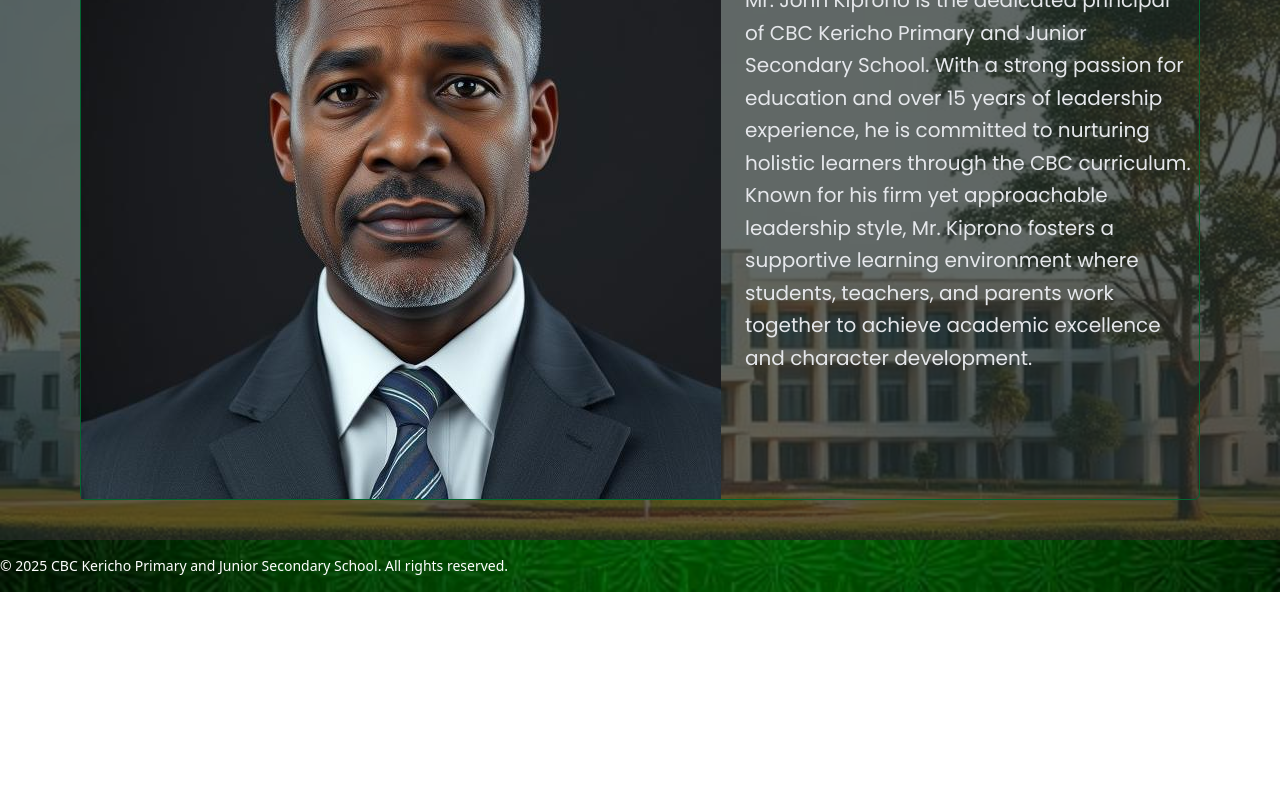
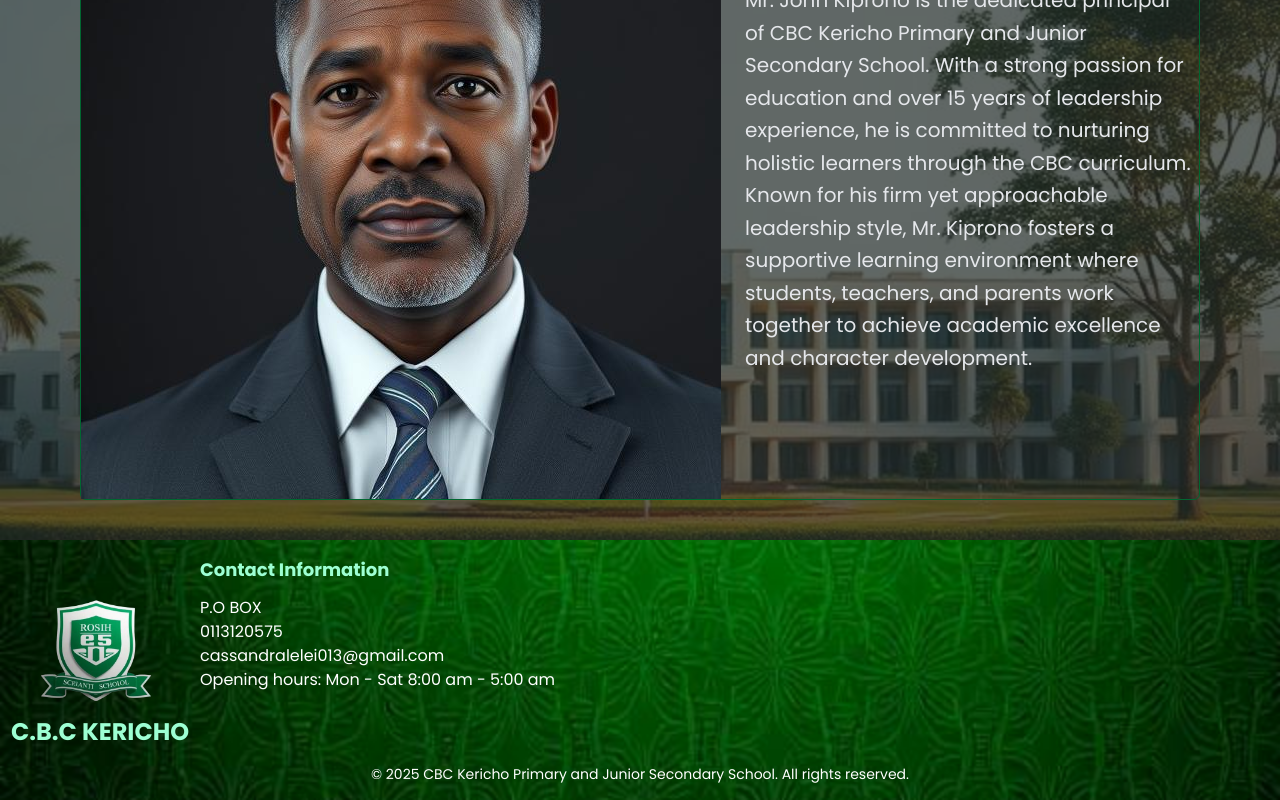
Before and after one commit to cassandra18/Work, a React (Vite) app in the folder frontend/: page / in a window 1280 px wide. Shown: the part 2538-3338 px from the top of the page. Before the commit the page ends 3130 px from the top, so only its background shows below. Built offline with nearby package versions, Linux system fonts and the light colour scheme.

Commit message:
added the footer

```diff
--- a/frontend/src/components/footer.tsx
+++ b/frontend/src/components/footer.tsx
@@ -2,16 +2,35 @@ import React from "react";
 
 const Footer: React.FC = () => {
   return (
-    <footer className="bg-cover bg-center relative text-white py-4" style={{ backgroundImage: `url('/images/footer-bg.jpeg')` }}>
+    <footer className="bg-cover bg-center relative text-white py-4 poppins-regular" style={{ backgroundImage: `url('/images/footer-bg.jpeg')` }}>
       {/* Overlay */}
       <div className="bg-[#0C834E] absolute"></div>
 
       {/* Content */}
-      <div className="flex mx-auto text-center">
-        <p className="text-sm">
+      <div className="flex mx-auto">
+        <div className="flex justify-center items-center mb-4">
+            <div    className="relative">
+                <img src="/images/school-logo.png" alt="Logo" className="h-48 w-48 mr-2 relative" />
+                <h2 className="text-2xl poppins-bold absolute bottom-0 left-1/2 -translate-x-1/2 whitespace-nowrap text-[#9dffd3]">C.B.C KERICHO</h2>
+            </div>
+        </div>
+
+        {/* links */}
+
+        <div>
+            <h3 className="text-[#9dffd3] font-bold text-lg mb-3">Contact Information</h3>
+            <ul className="my-2">
+                <li>P.O BOX</li>
+                <li>0113120575</li>
+                <li>cassandralelei013@gmail.com</li>
+                <li>Opening hours: Mon - Sat 8:00 am - 5:00 am</li>
+            </ul>
+        </div>
+      </div>
+
+        <p className=" text-center text-sm">
           &copy; {new Date().getFullYear()} CBC Kericho Primary and Junior Secondary School. All rights reserved.
         </p>
-      </div>
     </footer>
   );
 };
```
